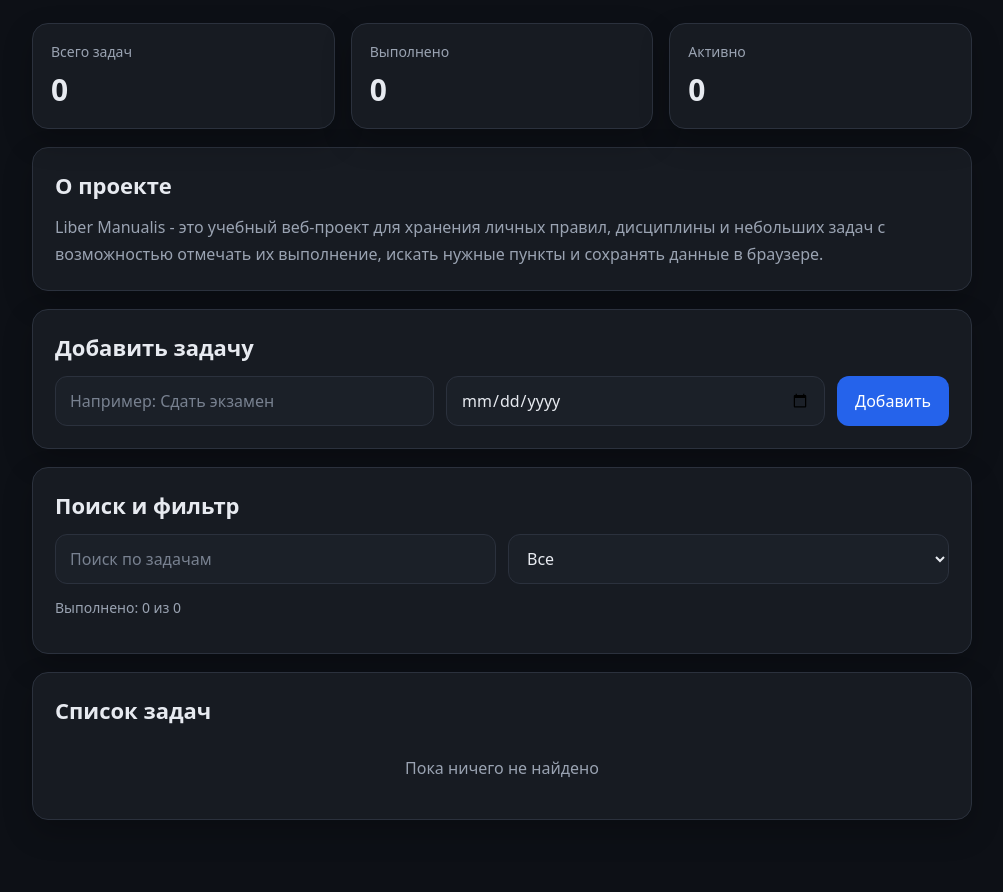
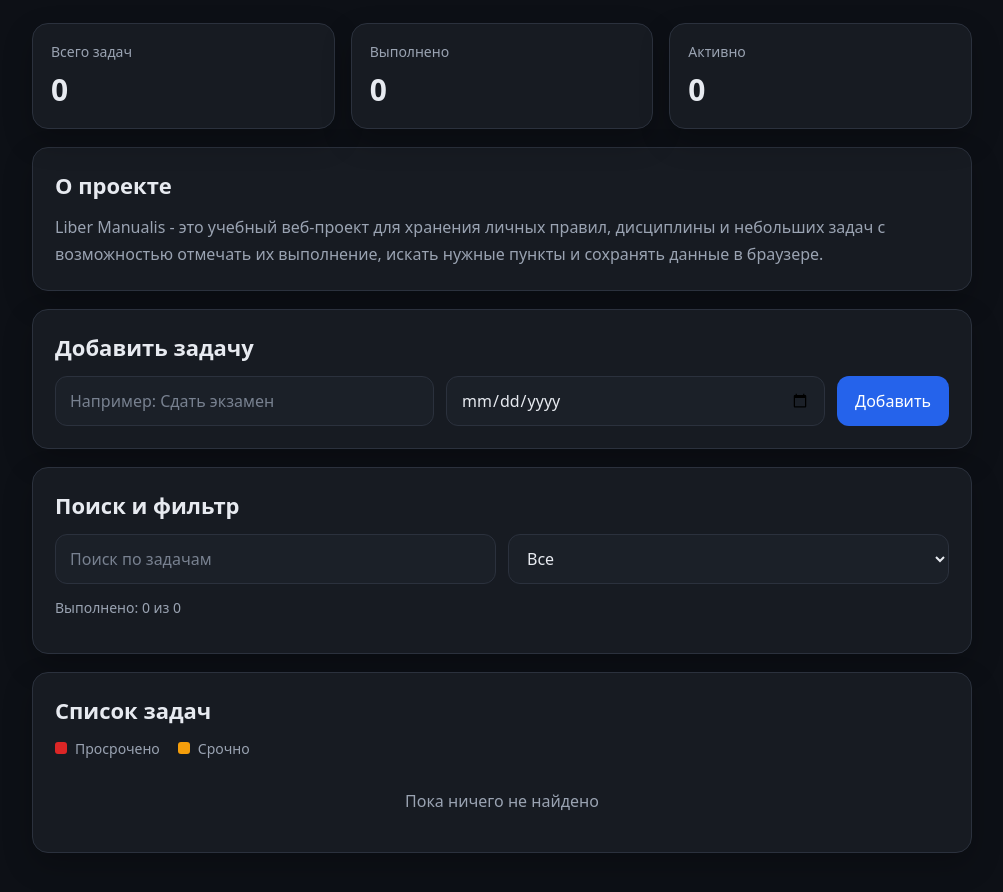
Before and after one commit to gadzhiyasulov/LiberManualis, a plain HTML site: page index.html in a window 1280 px wide. Shown: the part 128-1020 px from the top of the page, without its empty margins (138-1141 px from the left). Drawn offline with Linux system fonts and the light colour scheme.

Commit message:
fixed styles

```diff
--- a/app.js
+++ b/app.js
@@ -128,7 +128,19 @@ function renderRule(rule) {
 
   const dateSpan = document.createElement("span");
   dateSpan.className = "rule-date";
-  dateSpan.textContent = rule.dueDate;
+
+  if (rule.dueDate) {
+    const deadline = new Date(rule.dueDate);
+
+    const formattedDate = deadline.toLocaleDateString("ru-RU", {
+      day: "numeric",
+      month: "short"
+    });
+
+    dateSpan.textContent = formattedDate;
+  } else {
+    dateSpan.textContent = "";
+  }
 
   const deleteBtn = document.createElement("button");
   deleteBtn.className = "delete-btn";
--- a/index.html
+++ b/index.html
@@ -78,6 +78,14 @@
 
     <section class="card">
       <h2>Список задач</h2>
+      <div class="legend">
+  <span class="legend-item">
+    <span class="legend-color overdue-mark"></span> Просрочено
+  </span>
+  <span class="legend-item">
+    <span class="legend-color soon-mark"></span> Срочно
+  </span>
+</div>
       <ul id="ruleList" class="rule-list"></ul>
     </section>
   </main>
--- a/styles.css
+++ b/styles.css
@@ -231,6 +231,34 @@ button:hover {
   padding-left: 12px;
 }
 
+.legend {
+  display: flex;
+  gap: 18px;
+  margin-bottom: 14px;
+  color: var(--muted);
+  font-size: 14px;
+}
+
+.legend-item {
+  display: flex;
+  align-items: center;
+  gap: 8px;
+}
+
+.legend-color {
+  width: 12px;
+  height: 12px;
+  border-radius: 3px;
+}
+
+.overdue-mark {
+  background: #dc2626;
+}
+
+.soon-mark {
+  background: #f59e0b;
+}
+
 @media (max-width: 700px) {
   .summary-grid {
     grid-template-columns: 1fr;
```
